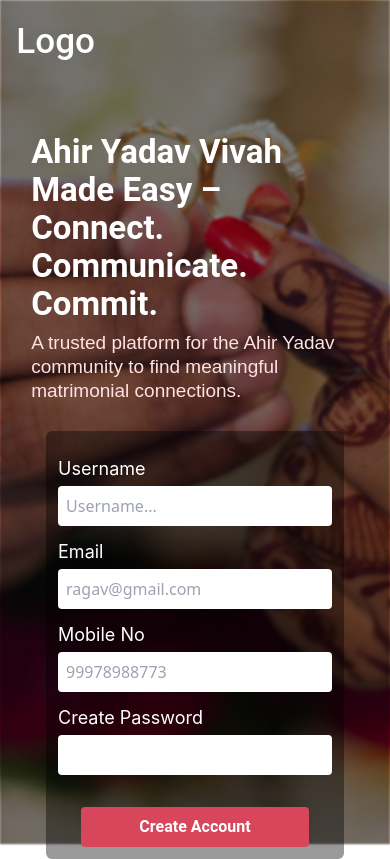
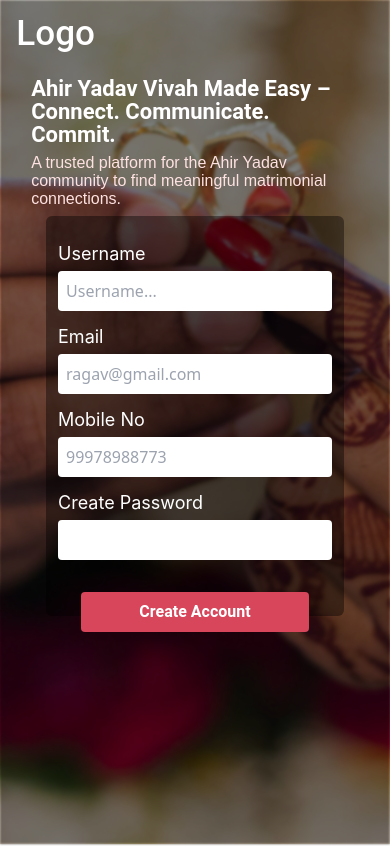
Before and after one commit to 9R9A2V6I/Ahir-Matrimonial, a React (Vite) app: page /login in a window 390 px wide. Built offline with nearby package versions, Linux system fonts and the light colour scheme.

Commit message:
login-page

```diff
--- a/src/routes/Login.tsx
+++ b/src/routes/Login.tsx
@@ -54,20 +54,20 @@ function Login() {
     <div className='w-full h-screen flex justify-center items-start  '>
       <div className='w-full h-screen loginContainer'></div>
       <div className='w-11/12 absolute'>
-        <div className='mt-4'>
+        <div className='lg:mt-4 mt-2'>
           <h1 className='font-medium text-[35px] text-white heading'>Logo</h1>
         </div>
-        <div className='lg:w-11/12 w-full flex justify-center items-center lg:mt-4 mt-16 lg:flex-row flex-col '>
+        <div className='lg:w-11/12 w-full flex justify-center items-center mt-4  lg:flex-row flex-col '>
           <div className='lg:w-6/12 w-11/12'>
-            <h1 className='heading w-full lg:w-11/12 text-[33px] lg:text-[45px] font-semibold text-white leading-[38px] lg:leading-[55px]'>
+            <h1 className='heading w-full lg:w-11/12 text-[22px] lg:text-[45px] font-semibold text-white leading-[23px] lg:leading-[55px]'>
               Ahir Yadav Vivah Made Easy – Connect. Communicate. Commit.
             </h1>
-            <p className='title w-full lg:w-10/12  text-[19px] lg:text-[22px] font-light text-red-100 leading-[24px] lg:leading-[35px] mt-2 lg:mt-5'>
+            <p className='title w-full lg:w-10/12  text-[16px] lg:text-[22px] font-light text-red-100 leading-[18px] lg:leading-[35px] mt-2 lg:mt-5'>
               A trusted platform for the Ahir Yadav community to find meaningful matrimonial connections.
             </p>
           </div>
-          <div className='lg:w-6/12 w-full flex justify-end items-center flex-col lg:flex-row lg:mt-0 mt-7'>
-            <form onSubmit={handleSubmit} className='lg:w-8/12 w-10/12 lg:h-[450px] bg-black/40 rounded-md p-3'>
+          <div className='lg:w-6/12 w-full flex justify-end items-center flex-col lg:flex-row lg:mt-0 mt-2'>
+            <form onSubmit={handleSubmit} className='lg:w-8/12 w-10/12 h-[400px] lg:h-[450px] bg-black/40 rounded-md p-3'>
               <div className='mt-3'>
                 <h1 className='title text-[18px] text-white interFamily'>Username</h1>
                 <input
```
